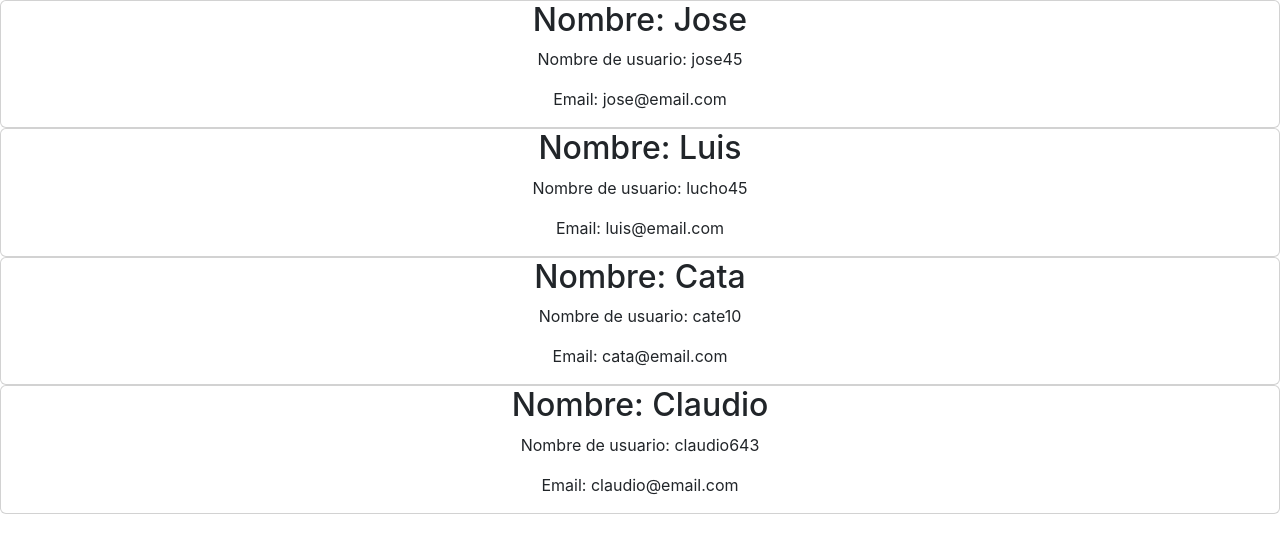
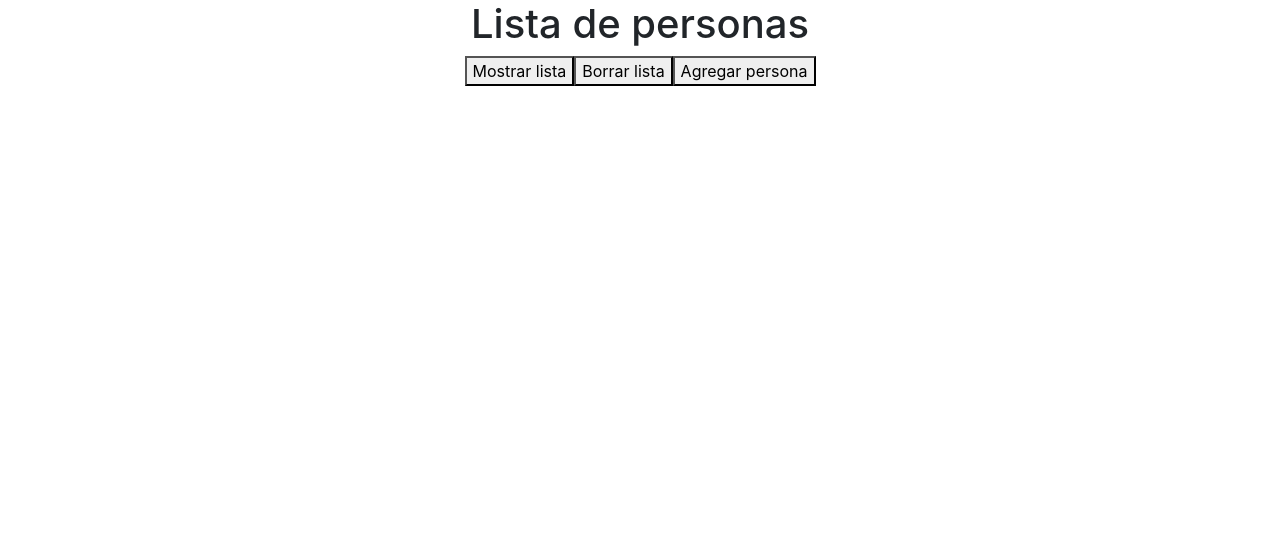
Before and after one commit to JoseGermanx/my-app, a React (Create React App) app: page / in a window 1280 px wide. Shown: the top 552 px of the page. Built offline with nearby package versions, Linux system fonts and the light colour scheme.

Commit message:
props y manejo de estado

```diff
--- a/src/App.js
+++ b/src/App.js
@@ -1,3 +1,4 @@
+import React, { useEffect, useState } from "react";
 import "./App.css";
 import PersonCard from "./components/PersonCard";
 
@@ -9,9 +10,36 @@ function App() {
     { id:"04", name: "Claudio", username: "claudio643", email: "claudio@email.com" },
   ];
 
+  const [personas, setPersonas] = useState([]);
+
+  const mostrarPersonas = () => {
+    setPersonas(personList);
+  };
+
+  const deletePersonas = () => {
+    setPersonas([]);
+  };
+
+  const setPerson = () => {
+
+    const person = {
+      id: "05",
+      name: "Carlos",
+      username: "Carlitos",
+      email: "jose@email.com"
+    }
+    personList.push(person);
+    setPersonas(personList)
+  }
+
   return (
     <div className="App">
-      {personList.map((person) => (
+      <h1>Lista de personas</h1>
+      <button onClick={mostrarPersonas}>Mostrar lista</button>
+      <button onClick={deletePersonas}>Borrar lista</button>
+      <button onClick={setPerson}>Agregar persona</button>
+
+      {personas.map((person) => (
         <PersonCard
           key={person.id}
           nombrePersona={person.name}
--- a/src/components/PersonCard.jsx
+++ b/src/components/PersonCard.jsx
@@ -5,9 +5,11 @@ function PersonCard(props) {
 
   return (
     <div className="card">
-      <h2>Nombre: {nombrePersona}</h2>
-      <p>Nombre de usuario: {NombreUsuario}</p>
-      <p>Email: {emailUsuario}</p>
+      <div className="card-body">
+        <h2 className="card-title">Nombre: {nombrePersona}</h2>
+        <p className="card-text">Nombre de usuario: {NombreUsuario}</p>
+        <p>Email: {emailUsuario}</p>
+      </div>
     </div>
   );
 }
```
